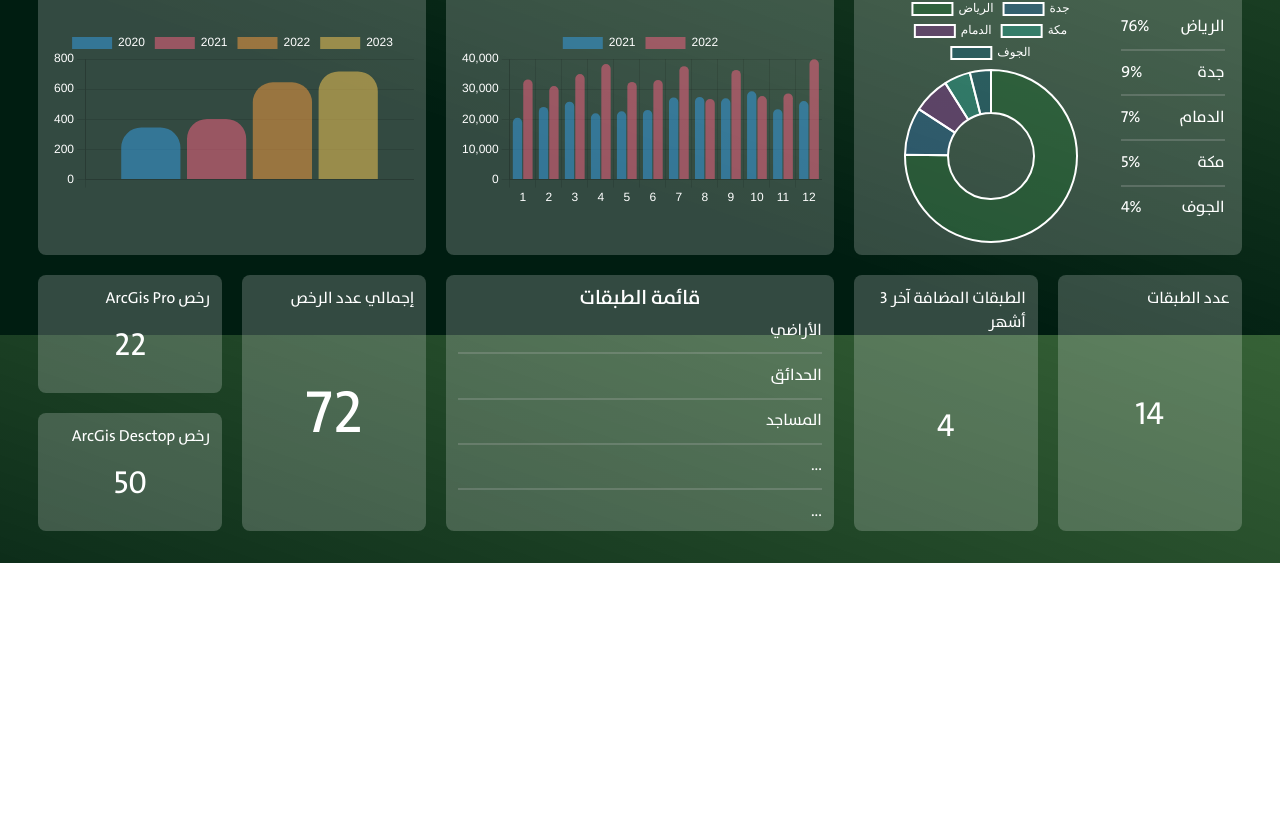
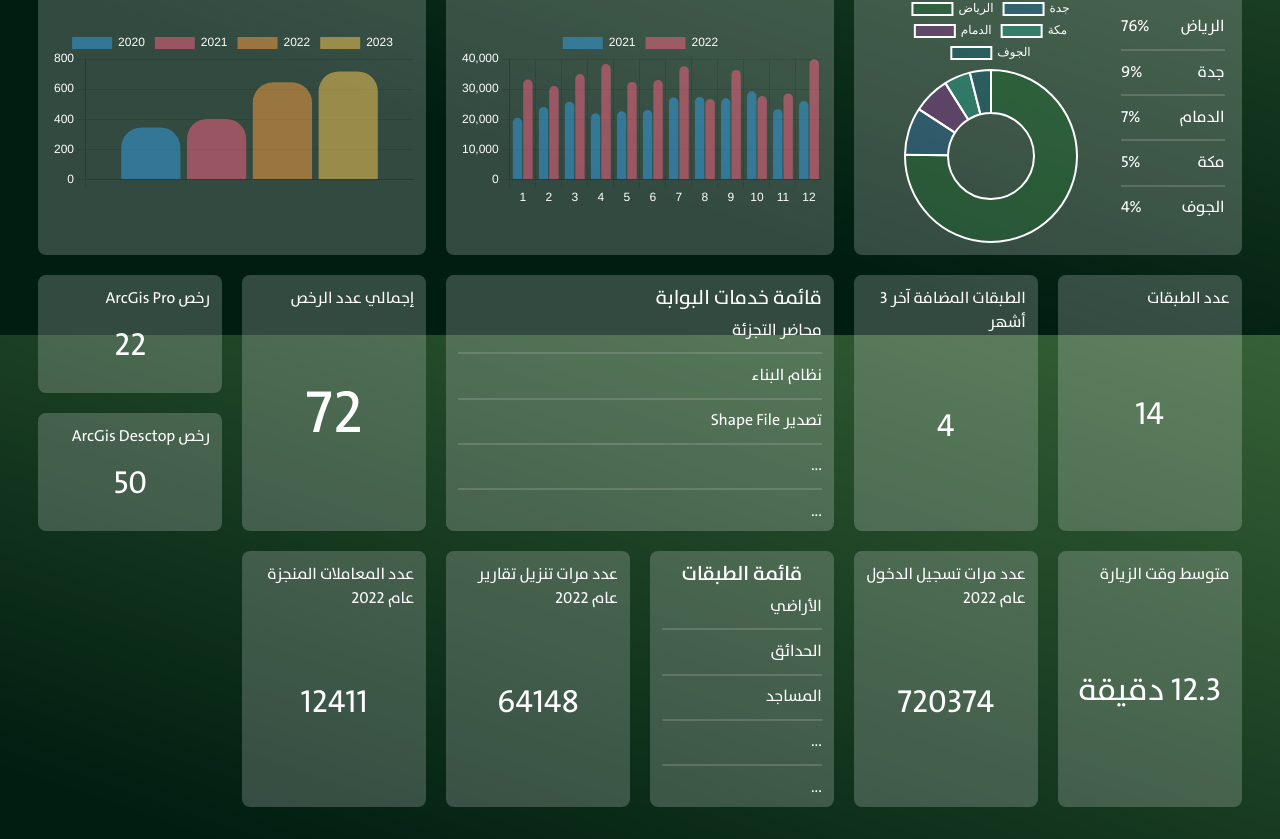
Before and after one commit to Muath4/LandingPage, an Angular app: page / in a window 1280 px wide. Shown: the part 465-1304 px from the top of the page. Before the commit the page ends 1028 px from the top, so only its background shows below. Built offline with nearby package versions, Linux system fonts and the light colour scheme.

Commit message:
add to page

```diff
--- a/src/app/chart/chart.component.html
+++ b/src/app/chart/chart.component.html
@@ -138,8 +138,101 @@
 
   </div>
 
+  <div class="info-box span2">
+    <h5>قائمة خدمات البوابة</h5>
 
-  <div class="info-box span2">
+    <div style="overflow-y: scroll; height: 200px;">
+      <div>
+        <span>محاضر التجزئة</span>
+      </div>
+      <hr class="solid">
+      <div>
+        <span>نظام البناء</span>
+      </div>
+      <hr class="solid">
+      <div>
+        <span>تصدير Shape File</span>
+      </div>
+      <hr class="solid">
+      <div>
+
+        <span>...</span>
+      </div>
+      <hr class="solid">
+      <div>
+        <span>...</span>
+      </div>
+      <hr class="solid">
+      <div>
+        <span>...</span>
+      </div>
+      <hr class="solid">
+      <div>
+        <span>...</span>
+      </div>
+      <hr class="solid">
+      <div>
+        <span>...</span>
+      </div>
+      <hr class="solid">
+      <div>
+        <span>...</span>
+      </div>
+
+    </div>
+
+
+  </div>
+
+
+  <div class="info-box flex-column span2rows">
+    <div>إجمالي عدد الرخص</div>
+
+    <h1 class="center-text-flex" style="font-size: 60px;">
+      72
+    </h1>
+
+  </div>
+
+  <div class="info-box flex-column">
+    <div>رخص ArcGis Pro</div>
+
+    <h2 class="center-text-flex">
+      22
+    </h2>
+
+  </div>
+
+  <div class="info-box flex-column">
+    <div>رخص ArcGis Desctop</div>
+
+    <h2 class="center-text-flex">
+      50
+    </h2>
+
+  </div>
+
+  <div class="info-box flex-column">
+    <div>متوسط وقت الزيارة</div>
+
+    <h2 class="center-text-flex">
+      12.3
+      دقيقة
+    </h2>
+
+  </div>
+
+  <div class="info-box flex-column">
+    <div>عدد مرات تسجيل الدخول عام 2022</div>
+
+    <h2 class="center-text-flex">
+      720374
+    </h2>
+
+  </div>
+
+
+  <div class="info-box">
     <h5 class="bold" style="text-align: center;">قائمة الطبقات</h5>
 
     <div style="overflow-y: scroll; height: 200px;">
@@ -185,29 +278,21 @@
   </div>
 
 
-  <div class="info-box flex-column span2rows">
-    <div>إجمالي عدد الرخص</div>
-
-    <h1 class="center-text-flex" style="font-size: 60px;">
-      72
-    </h1>
-
-  </div>
 
   <div class="info-box flex-column">
-    <div>رخص ArcGis Pro</div>
+    <div>عدد مرات تنزيل تقارير عام 2022</div>
 
     <h2 class="center-text-flex">
-      22
+      64148
     </h2>
 
   </div>
 
   <div class="info-box flex-column">
-    <div>رخص ArcGis Desctop</div>
+    <div>عدد المعاملات المنجزة عام 2022</div>
 
     <h2 class="center-text-flex">
-      50
+      12411
     </h2>
 
   </div>
```
Also changed, not shown: 6 other files (tests, documents, lock files or other folders).
